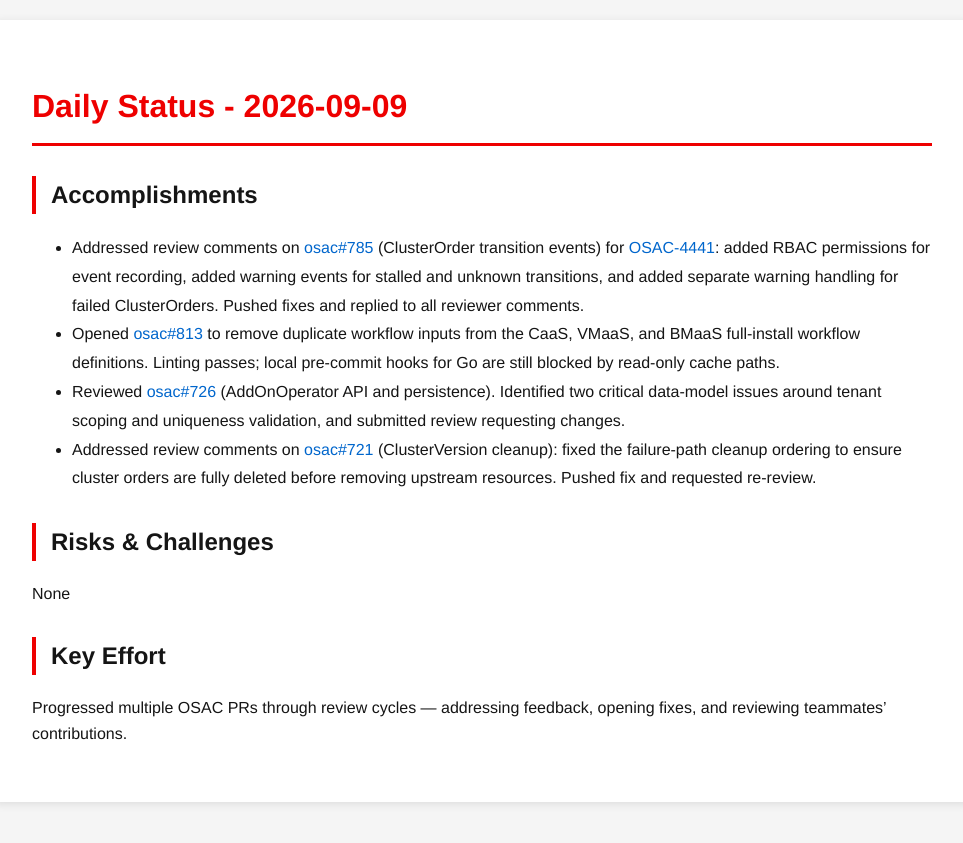
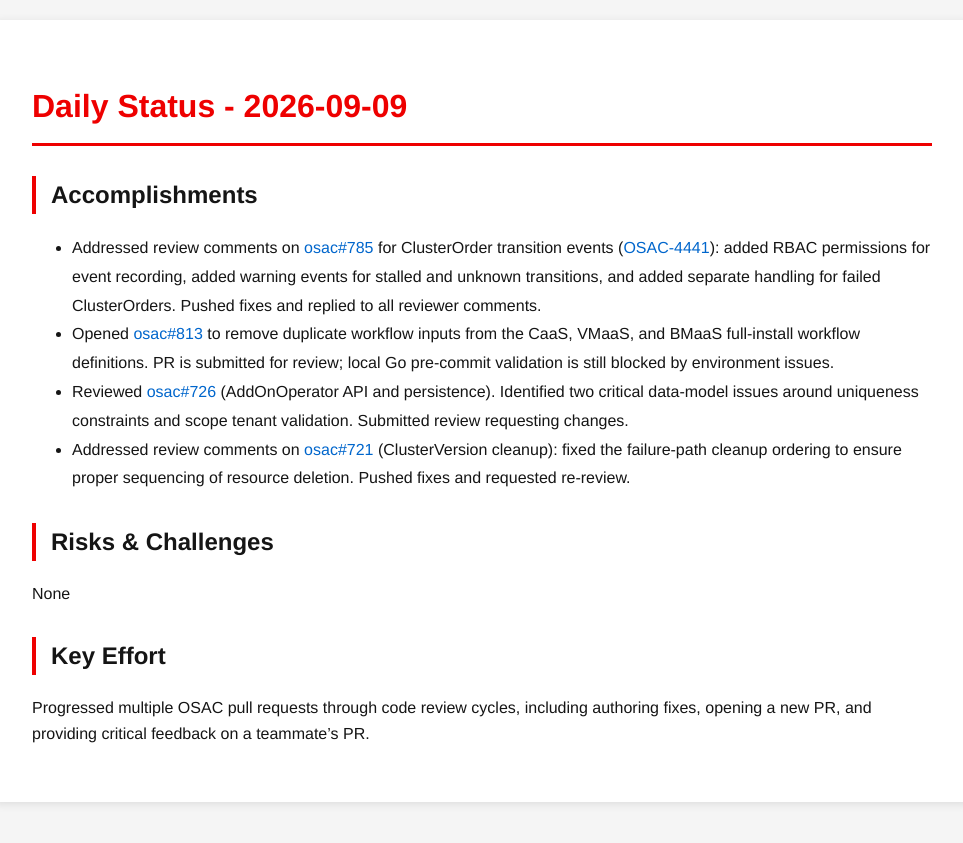
Before and after one commit to tzvatot/daily-status, a Jekyll site: the page built from 2026-09-09.md, in a window 1280 px wide. Shown: the top 843 px of the page, without its empty margins (158-1121 px from the left). Built offline with Jekyll 4.4.1, drawn with Linux system fonts in a browser that asks for light colours.

Commit message:
Daily status update - 2026-09-09

```diff
--- a/2026-09-09.md
+++ b/2026-09-09.md
@@ -7,13 +7,13 @@ date: 2026-09-09
 # Daily Status - 2026-09-09
 
 ## Accomplishments
-- Addressed review comments on [osac#785](https://github.com/osac-project/osac/pull/785) (ClusterOrder transition events) for [OSAC-4441](https://redhat.atlassian.net/browse/OSAC-4441): added RBAC permissions for event recording, added warning events for stalled and unknown transitions, and added separate warning handling for failed ClusterOrders. Pushed fixes and replied to all reviewer comments.
-- Opened [osac#813](https://github.com/osac-project/osac/pull/813) to remove duplicate workflow inputs from the CaaS, VMaaS, and BMaaS full-install workflow definitions. Linting passes; local pre-commit hooks for Go are still blocked by read-only cache paths.
-- Reviewed [osac#726](https://github.com/osac-project/osac/pull/726) (AddOnOperator API and persistence). Identified two critical data-model issues around tenant scoping and uniqueness validation, and submitted review requesting changes.
-- Addressed review comments on [osac#721](https://github.com/osac-project/osac/pull/721) (ClusterVersion cleanup): fixed the failure-path cleanup ordering to ensure cluster orders are fully deleted before removing upstream resources. Pushed fix and requested re-review.
+- Addressed review comments on [osac#785](https://github.com/osac-project/osac/pull/785) for ClusterOrder transition events ([OSAC-4441](https://redhat.atlassian.net/browse/OSAC-4441)): added RBAC permissions for event recording, added warning events for stalled and unknown transitions, and added separate handling for failed ClusterOrders. Pushed fixes and replied to all reviewer comments.
+- Opened [osac#813](https://github.com/osac-project/osac/pull/813) to remove duplicate workflow inputs from the CaaS, VMaaS, and BMaaS full-install workflow definitions. PR is submitted for review; local Go pre-commit validation is still blocked by environment issues.
+- Reviewed [osac#726](https://github.com/osac-project/osac/pull/726) (AddOnOperator API and persistence). Identified two critical data-model issues around uniqueness constraints and scope tenant validation. Submitted review requesting changes.
+- Addressed review comments on [osac#721](https://github.com/osac-project/osac/pull/721) (ClusterVersion cleanup): fixed the failure-path cleanup ordering to ensure proper sequencing of resource deletion. Pushed fixes and requested re-review.
 
 ## Risks & Challenges
 None
 
 ## Key Effort
-Progressed multiple OSAC PRs through review cycles — addressing feedback, opening fixes, and reviewing teammates' contributions.
+Progressed multiple OSAC pull requests through code review cycles, including authoring fixes, opening a new PR, and providing critical feedback on a teammate's PR.
```
